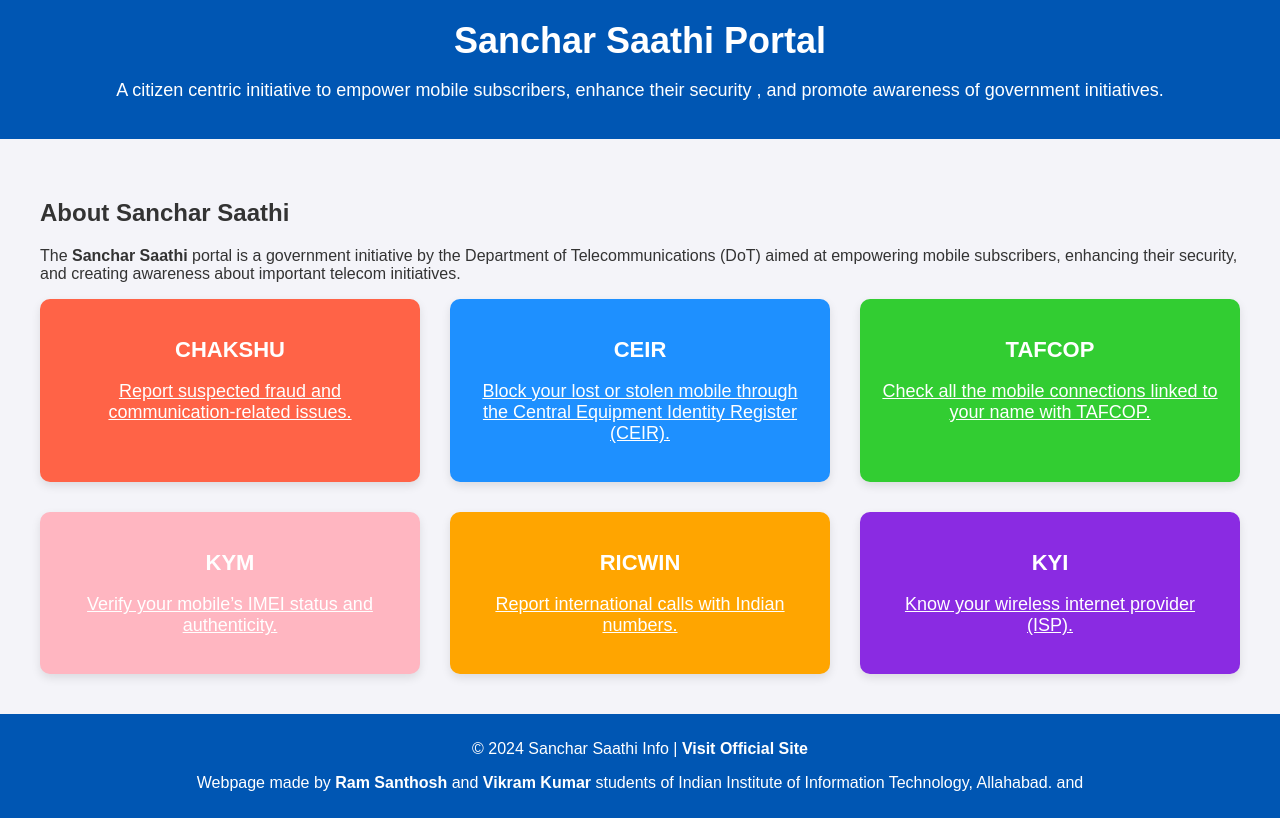
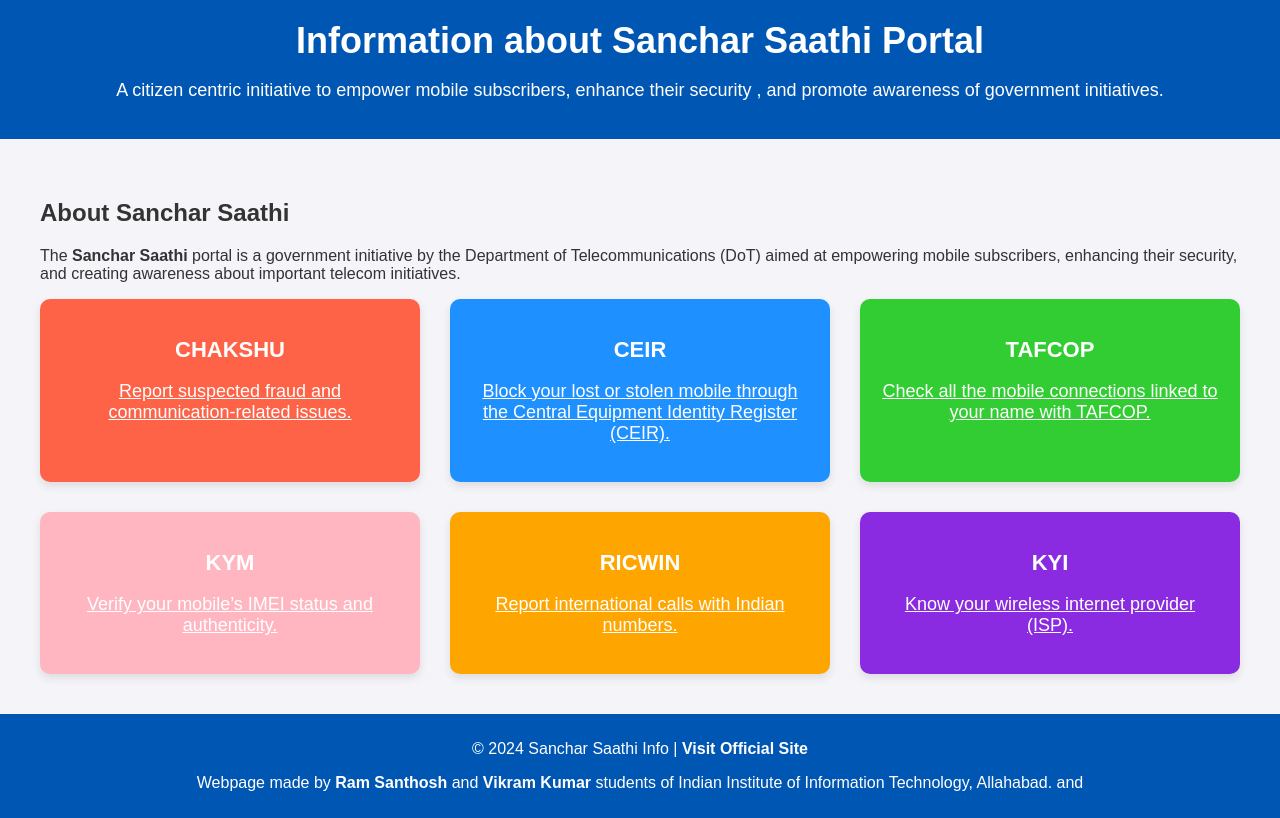
Before and after one commit to Ram5anthosh/SancharSaathi, a plain HTML site: page index.html in a window 1280 px wide. Drawn offline with Linux system fonts and the light colour scheme.

Commit message:
Update index.html

```diff
--- a/index.html
+++ b/index.html
@@ -87,7 +87,7 @@
 <body>
 
 <header>
-    <h1>Sanchar Saathi Portal</h1>
+    <h1>Information about Sanchar Saathi Portal</h1>
     <p>A citizen centric initiative to empower mobile subscribers, enhance their security , and promote awareness of government initiatives.
 </p>
 </header>
```
